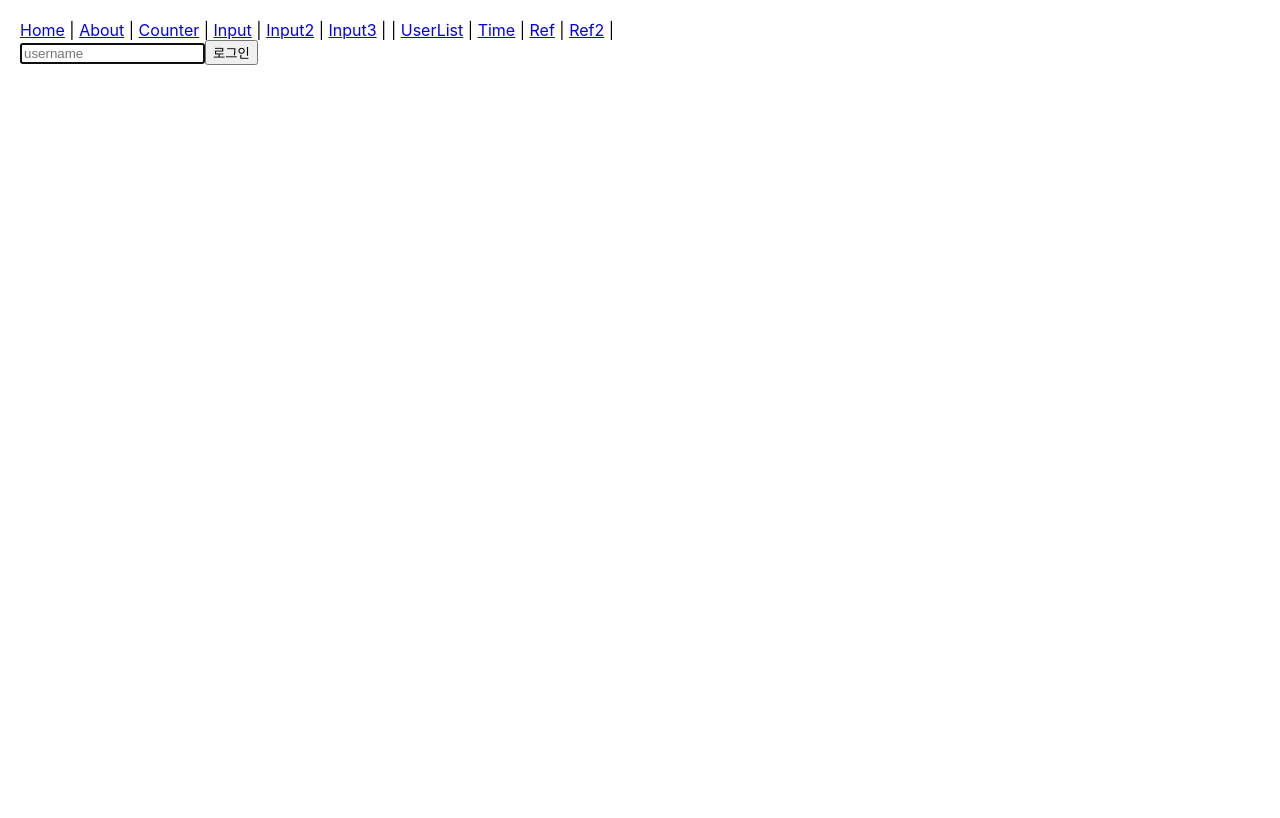
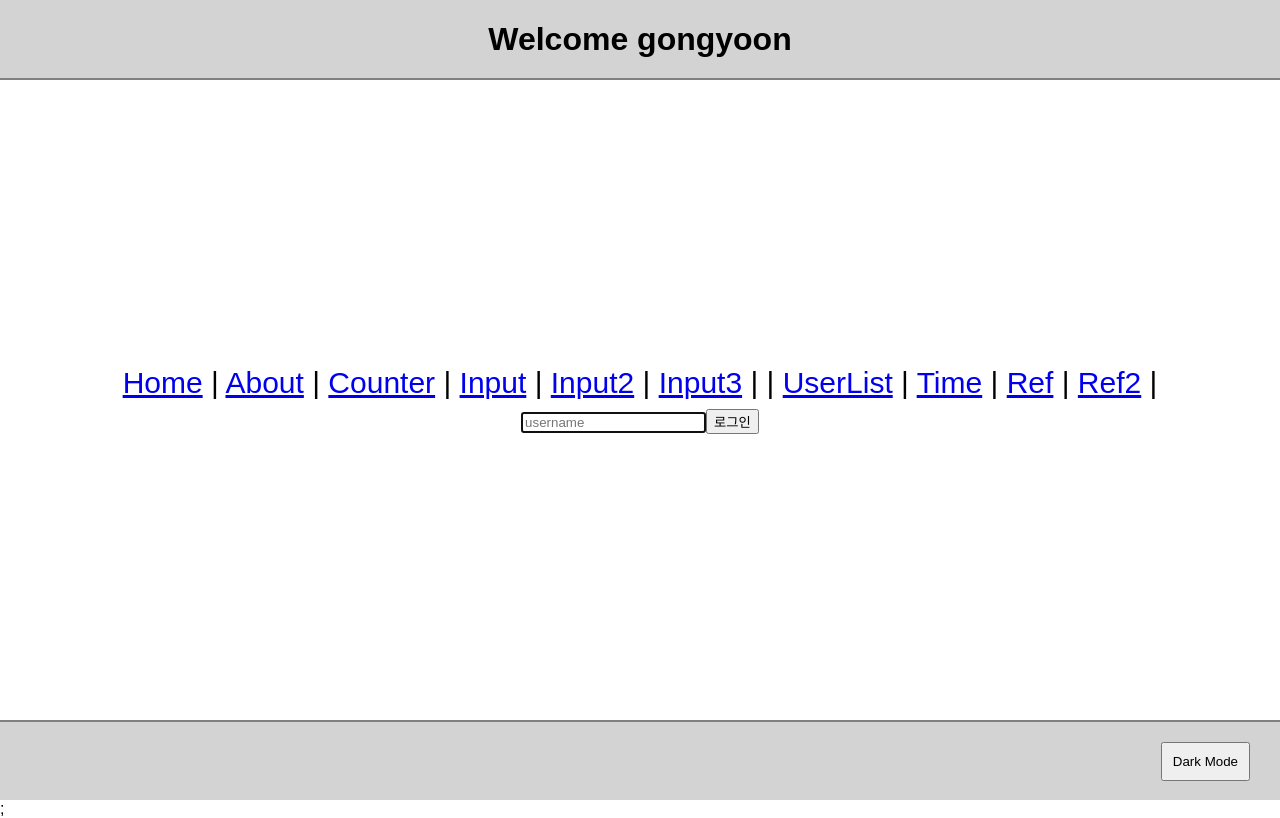
Before and after one commit to gongyoon93/gongyoon-app, a React (Create React App) app: page /ref2 in a window 1280 px wide. Built offline with nearby package versions, Linux system fonts and the light colour scheme.

Commit message:
third commit

```diff
--- a/src/App.js
+++ b/src/App.js
@@ -1,41 +1,17 @@
-import React from "react";
-import { Routes, Route, Link } from "react-router-dom";
+import React, { useState } from "react";
 
-import Home from "./pages/Home";
-import About from "./pages/About";
-import Counter from "./pages/Counter";
-import Input from "./pages/Input";
-import Input2 from "./pages/Input2";
-import Input3 from "./pages/Input3";
-import UserList from "./pages/UserList";
-import Time from "./pages/Time";
-import Ref from "./pages/Ref";
-import Ref2 from "./pages/Ref2";
+import Page from "./components/Page";
+import { ThemeContext } from "./context/ThemeContext";
 
 function App() {
+  const [isDark, setIsDark] = useState(false);
   return (
-    <div className="App">
-      <nav>
-        <Link to="/">Home</Link> | <Link to="/about">About</Link> |{" "}
-        <Link to="/counter">Counter</Link> | <Link to="/input">Input</Link> |{" "}
-        <Link to="/input2">Input2</Link> | <Link to="/input3">Input3</Link> | |{" "}
-        <Link to="/list">UserList</Link> | <Link to="/time">Time</Link> |{" "}
-        <Link to="/ref">Ref</Link> | <Link to="/Ref2">Ref2</Link> |{" "}
-      </nav>
-      <Routes>
-        <Route path="/" element={<Home />} />
-        <Route path="/about" element={<About />} />
-        <Route path="/counter" element={<Counter />} />
-        <Route path="/input" element={<Input />} />
-        <Route path="/input2" element={<Input2 />} />
-        <Route path="/Input3" element={<Input3 />} />
-        <Route path="/list" element={<UserList />} />
-        <Route path="/time" element={<Time />} />
-        <Route path="/ref" element={<Ref />} />
-        <Route path="/ref2" element={<Ref2 />} />
-      </Routes>
-    </div>
+    <ThemeContext.Provider value={{ isDark, setIsDark }}>
+      <Page />;
+    </ThemeContext.Provider>
   );
 }
 
 export default App;
+
+//Context의 Provider는 value 라는 prop을 받는다.
--- /dev/null
+++ b/src/components/Content.jsx
@@ -0,0 +1,51 @@
+import React, { useContext } from "react";
+import { Routes, Route, Link } from "react-router-dom";
+
+import Home from "../pages/Home";
+import About from "../pages/About";
+import Counter from "../pages/Counter";
+import Input from "../pages/Input";
+import Input2 from "../pages/Input2";
+import Input3 from "../pages/Input3";
+import UserList from "../pages/UserList";
+import Time from "../pages/Time";
+import Ref from "../pages/Ref";
+import Ref2 from "../pages/Ref2";
+import { ThemeContext } from "../context/ThemeContext";
+
+const Content = () => {
+  const { isDark } = useContext(ThemeContext);
+  console.log(isDark);
+
+  return (
+    <div
+      className="content"
+      style={{
+        backgroundColor: isDark ? "black" : "white",
+        color: isDark ? "white" : "black",
+      }}
+    >
+      <nav>
+        <Link to="/">Home</Link> | <Link to="/about">About</Link> |{" "}
+        <Link to="/counter">Counter</Link> | <Link to="/input">Input</Link> |{" "}
+        <Link to="/input2">Input2</Link> | <Link to="/input3">Input3</Link> | |{" "}
+        <Link to="/list">UserList</Link> | <Link to="/time">Time</Link> |{" "}
+        <Link to="/ref">Ref</Link> | <Link to="/Ref2">Ref2</Link> |{" "}
+      </nav>
+      <Routes>
+        <Route path="/" element={<Home />} />
+        <Route path="/about" element={<About />} />
+        <Route path="/counter" element={<Counter />} />
+        <Route path="/input" element={<Input />} />
+        <Route path="/input2" element={<Input2 />} />
+        <Route path="/Input3" element={<Input3 />} />
+        <Route path="/list" element={<UserList />} />
+        <Route path="/time" element={<Time />} />
+        <Route path="/ref" element={<Ref />} />
+        <Route path="/ref2" element={<Ref2 />} />
+      </Routes>
+    </div>
+  );
+};
+
+export default Content;
--- /dev/null
+++ b/src/components/Footer.jsx
@@ -0,0 +1,25 @@
+import React, { useContext } from "react";
+import { ThemeContext } from "../context/ThemeContext";
+
+const Footer = () => {
+  const { isDark, setIsDark } = useContext(ThemeContext);
+
+  const toggleTheme = () => {
+    setIsDark(!isDark);
+  };
+
+  return (
+    <footer
+      className="footer"
+      style={{
+        backgroundColor: isDark ? "black" : "lightgray",
+      }}
+    >
+      <button className="button" onClick={toggleTheme}>
+        Dark Mode
+      </button>
+    </footer>
+  );
+};
+
+export default Footer;
--- /dev/null
+++ b/src/components/Header.jsx
@@ -0,0 +1,19 @@
+import React, { useContext } from "react";
+import { ThemeContext } from "../context/ThemeContext";
+
+const Header = () => {
+  const { isDark } = useContext(ThemeContext);
+  return (
+    <header
+      className="header"
+      style={{
+        backgroundColor: isDark ? "black" : "lightgray",
+        color: isDark ? "white" : "black",
+      }}
+    >
+      <h1>Welcome gongyoon</h1>
+    </header>
+  );
+};
+
+export default Header;
--- /dev/null
+++ b/src/components/Page.jsx
@@ -0,0 +1,16 @@
+import React from "react";
+import Content from "./Content";
+import Footer from "./Footer";
+import Header from "./Header";
+
+const Page = () => {
+  return (
+    <div className="page">
+      <Header />
+      <Content />
+      <Footer />
+    </div>
+  );
+};
+
+export default Page;
--- /dev/null
+++ b/src/context/ThemeContext.js
@@ -0,0 +1,3 @@
+import { createContext } from "react";
+
+export const ThemeContext = createContext(null);
--- a/src/index.css
+++ b/src/index.css
@@ -1,17 +1,44 @@
-body {
+* {
+  box-sizing: border-box;
   margin: 0;
-  font-family: -apple-system, BlinkMacSystemFont, "Segoe UI", "Roboto", "Oxygen",
-    "Ubuntu", "Cantarell", "Fira Sans", "Droid Sans", "Helvetica Neue",
-    sans-serif;
-  -webkit-font-smoothing: antialiased;
-  -moz-osx-font-smoothing: grayscale;
+  font-family: sans-serif;
 }
 
-code {
-  font-family: source-code-pro, Menlo, Monaco, Consolas, "Courier New",
-    monospace;
+.page {
+  width: 100%;
+  height: 100vh;
+  display: flex;
+  flex-direction: column;
 }
 
-.App {
-  padding: 20px;
+.header {
+  width: 100%;
+  height: 80px;
+  border-bottom: 2px solid gray;
+  display: flex;
+  justify-content: center;
+  align-items: center;
 }
+
+.content {
+  flex: 1;
+  display: flex;
+  flex-direction: column;
+  justify-content: center;
+  align-items: center;
+  font-size: 30px;
+}
+
+.footer {
+  width: 100%;
+  height: 80px;
+  border-top: 2px solid gray;
+  display: flex;
+  justify-content: flex-end;
+  align-items: center;
+}
+
+.button {
+  padding: 10px;
+  margin-right: 30px;
+}
```
